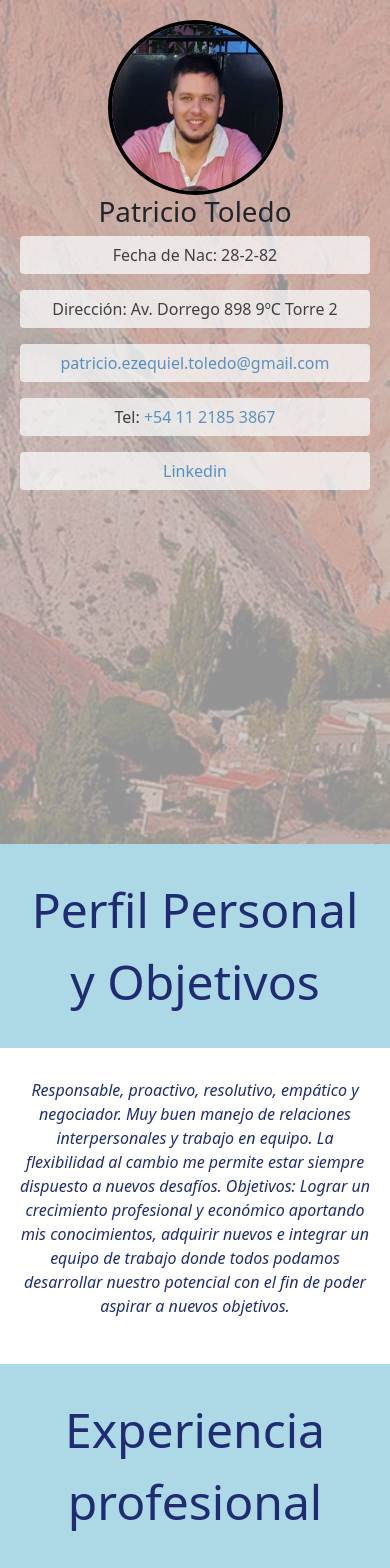
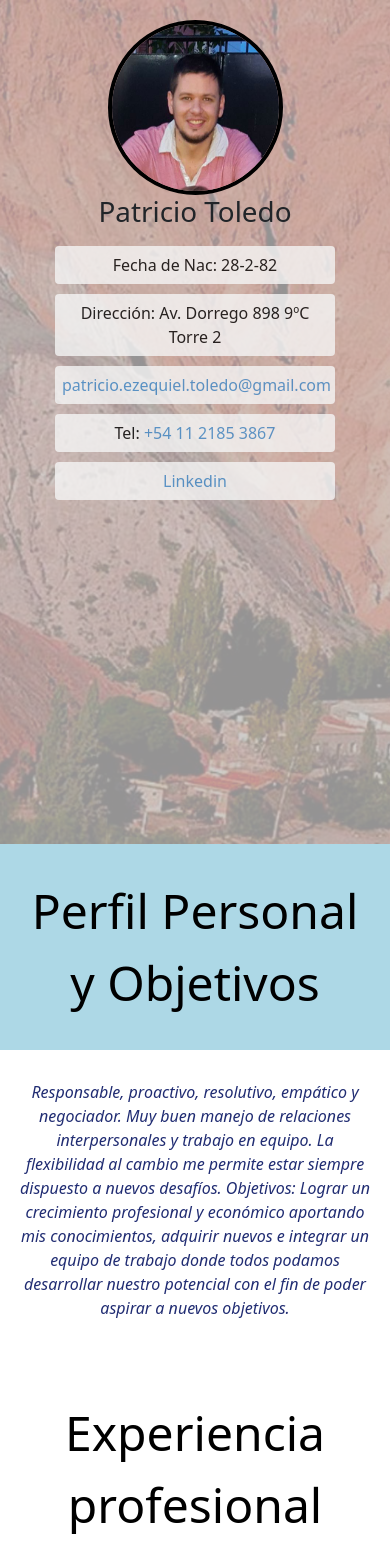
Before and after one commit to ru55oGit/patricio-toledo, a React (Create React App) app: page / in a window 390 px wide. Shown: the top 1568 px of the page. Built offline with nearby package versions, Linux system fonts and the light colour scheme.

Commit message:
accesibility

```diff
--- a/src/components/PersonalData.js
+++ b/src/components/PersonalData.js
@@ -28,11 +28,11 @@ const PersonalData = () => {
               <h1>Patricio Toledo</h1>
             </Col>
             <Col sm={6} lg={12}>
-              <p>Fecha de Nac: 28-2-82</p>
-              <p>Dirección: Av. Dorrego 898 9ºC Torre 2</p>
-              <p><a href="mailto:patricio.ezequiel.toledo@gmail.com">patricio.ezequiel.toledo@gmail.com</a></p>
-              <p>Tel: <a href="tel:+54 11 2185 3867">+54 11 2185 3867</a></p>
-              <p><a href="https://www.linkedin.com/in/patricio-ezequiel-toledo-79745515/" target="_blank">Linkedin</a></p>
+              <button>Fecha de Nac: 28-2-82</button>
+              <button>Dirección: Av. Dorrego 898 9ºC Torre 2</button>
+              <button><a href="mailto:patricio.ezequiel.toledo@gmail.com">patricio.ezequiel.toledo@gmail.com</a></button>
+              <button>Tel: <a href="tel:+54 11 2185 3867">+54 11 2185 3867</a></button>
+              <button><a href="https://www.linkedin.com/in/patricio-ezequiel-toledo-79745515/" target="_blank">Linkedin</a></button>
             </Col>
           </Row>
         </Col>
--- a/src/components/ProfessionalData.js
+++ b/src/components/ProfessionalData.js
@@ -1,15 +1,27 @@
 //Navbar.js
-import React from 'react';
+import React, {useEffect} from 'react';
 import { Container, Row, Col } from 'react-bootstrap';
 
 import '../styles/professionalData.scss';
 
 const PersonalData = () => {
+  const [resized,setResized] = React.useState(false);
+  const handleResize = () => {
+    if (window.innerWidth <= 767) {
+      setResized(true);
+    } else {
+      setResized(false);
+    }
+  }
+
+  useEffect(() => {
+    window.addEventListener('resize', handleResize)
+  })
   return (
     <Container className="professionalData" fluid>
       <Row>
         <Col md={6} lg={6} className="titleContainer odd">
-          <span>Perfil Personal y Objetivos</span>
+          <button>Perfil Personal y Objetivos</button>
         </Col>
         <Col md={6} lg={6} className="infoContainer even">
           <p>
@@ -19,10 +31,10 @@ const PersonalData = () => {
         </Col>
       </Row>
       <Row>
-        <Col md={6} lg={6} className={window.innerWidth <= 414? 'titleContainer odd':'titleContainer even'}>
-          <span>Experiencia profesional</span>
+        <Col md={6} lg={6} className={resized? 'titleContainer odd':'titleContainer even'}>
+          <button>Experiencia profesional</button>
         </Col>
-        <Col md={6} lg={6} className={window.innerWidth <= 414? 'infoContainer even':'infoContainer odd'}>
+        <Col md={6} lg={6} className={resized? 'infoContainer even':'infoContainer odd'}>
           <Row>
             <Col lg={12}>
               <b>Desarrollador Front End - Wunderman Thompson</b><br/>
@@ -56,10 +68,10 @@ const PersonalData = () => {
         </Col>
       </Row>
       <Row>
-        <Col md={6} lg={6} className={window.innerWidth <= 414? 'titleContainer odd':'titleContainer odd'}>
-          <span>Estudios</span>
+        <Col md={6} lg={6} className={resized? 'titleContainer odd':'titleContainer odd'}>
+          <button>Estudios</button>
         </Col>
-        <Col md={6} lg={6} className={window.innerWidth <= 414? 'infoContainer even':'infoContainer even'}>
+        <Col md={6} lg={6} className={resized? 'infoContainer even':'infoContainer even'}>
         <Row>
             <Col lg={12}>
               <b>Ing. en Informatica</b><br/>
--- a/src/styles/personalData.scss
+++ b/src/styles/personalData.scss
@@ -67,11 +67,15 @@
       border: 4px solid black;
     }
 
-    p {
+    button {
       opacity: 0.8;
       border-radius: 4px;
       background: #f5f5f5;
       padding: 7px 7px;
+      border: none;
+      display: block;
+      width: 80%;
+      margin: 10px auto;
 
       a {
         color: #428bca;
--- a/src/styles/professionalData.scss
+++ b/src/styles/professionalData.scss
@@ -12,6 +12,11 @@
 
   .titleContainer {
     font-size: 3rem;
+
+    button {
+      background: none;
+      border: none;
+    }
   }
 
   .infoContainer {
```
